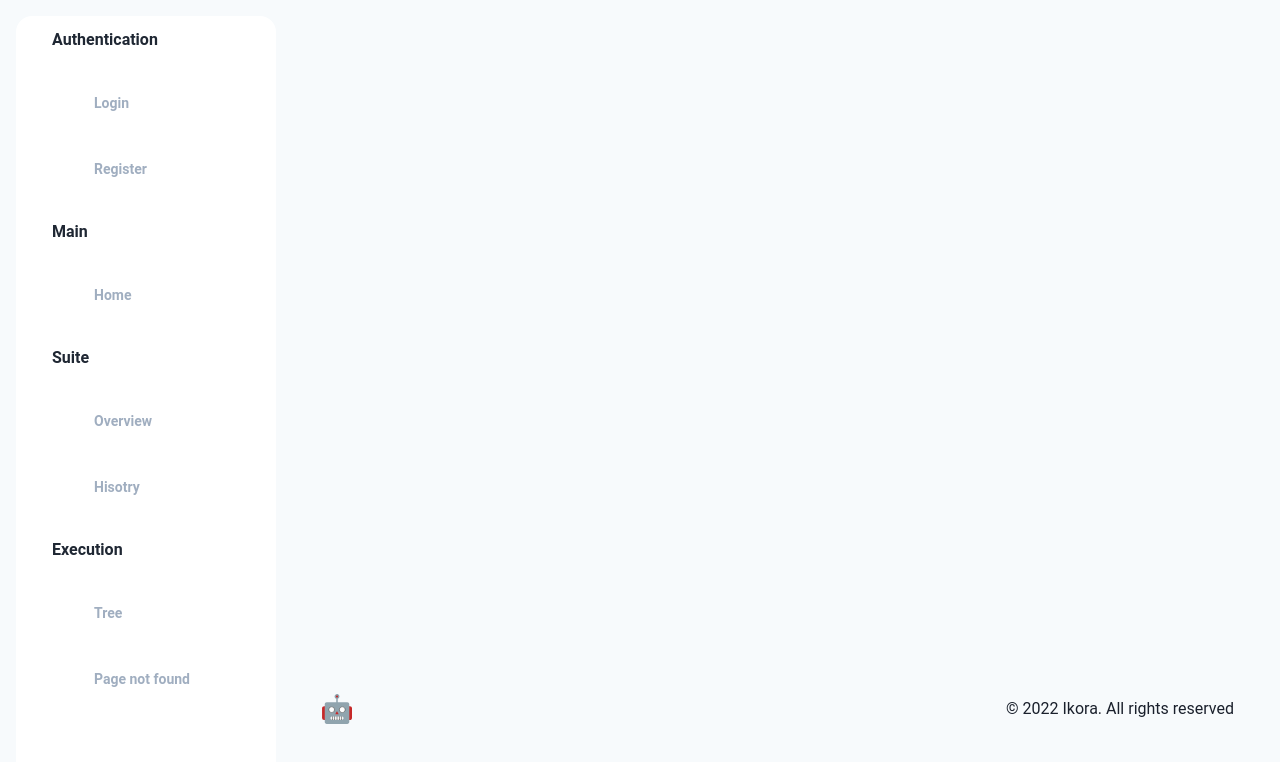
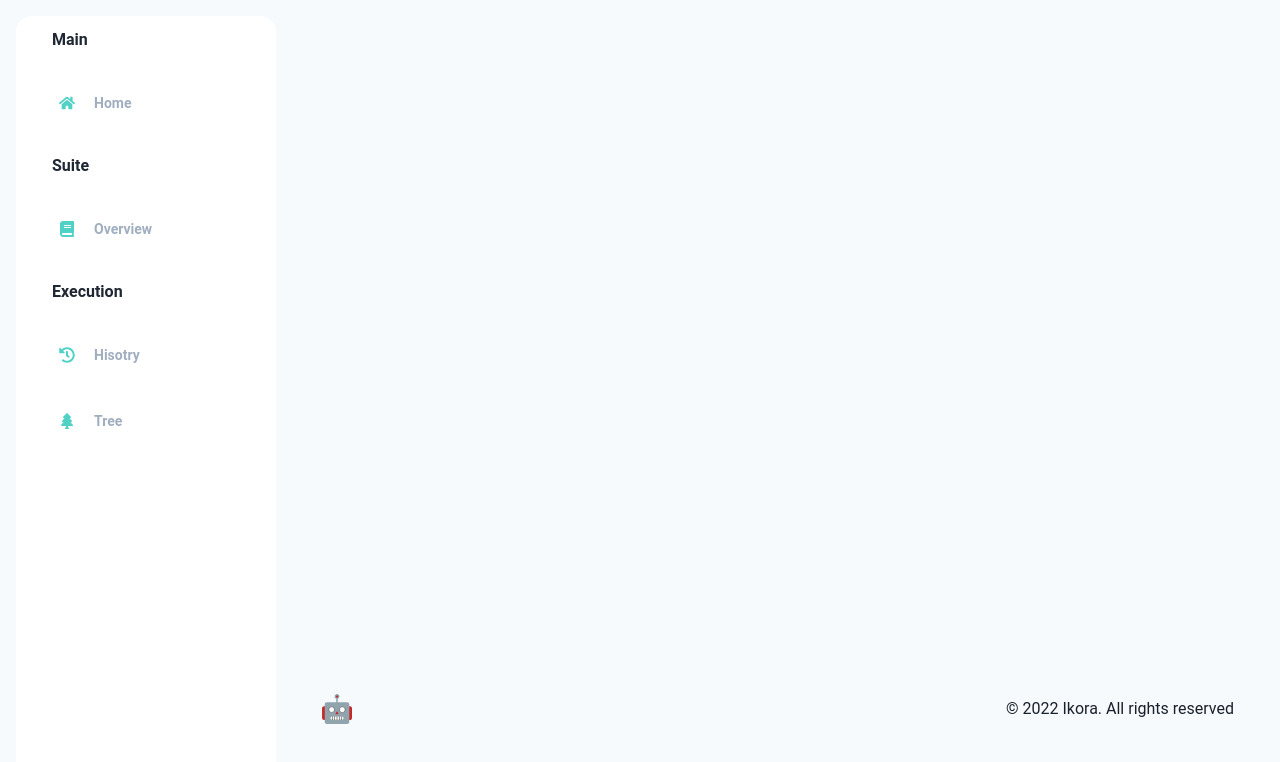
Before and after one commit to kabinja/ikora-ui, a React (Create React App) app: page / in a window 1280 px wide. Before the commit this address had no page. Shown: the top 762 px of the page. Built offline with nearby package versions, Linux system fonts and the light colour scheme.

Commit message:
fixing typing issues

```diff
--- a/src/routing.tsx
+++ b/src/routing.tsx
@@ -2,14 +2,15 @@ import type * as React from 'react';
 import { Spinner } from '@chakra-ui/react';
 import { Suspense, lazy } from 'react';
 import { MainLayout } from 'src/ui/layout/main-layout';
-import { type IconType } from 'react-icons/lib';
+import { FaBook, FaHistory, FaHome, FaRegistered, FaTree, FaUser } from 'react-icons/fa';
 
 interface RouteDefinition {
   children?: RouteDefinition[];
   name: string;
-  icon?: IconType;
+  icon?: JSX.Element;
   element?: JSX.Element;
   path?: string;
+  navbar?: true;
 }
 
 const Loading = (): React.ReactElement => {
@@ -48,47 +49,60 @@ const routes: RouteDefinition[] = [
       {
         name: 'Login',
         path: 'login',
+        icon: <FaUser />,
         element: <Login />,
       },
       {
         name: 'Register',
         path: 'register',
+        icon: <FaRegistered />,
         element: <Register />,
       },
     ],
   },
   {
+    navbar: true,
     name: 'Main',
     path: '/',
     element: <MainLayout />,
     children: [
       {
+        navbar: true,
         name: 'Home',
         element: <Home />,
+        icon: <FaHome />,
       },
       {
+        navbar: true,
         name: 'Suite',
         path: 'suite',
         children: [
           {
+            navbar: true,
             name: 'Overview',
             path: 'overview',
+            icon: <FaBook />,
             element: <SuiteOverview />,
-          },
-          {
-            name: 'Hisotry',
-            path: 'history/:id',
-            element: <SuiteHistory />,
           },
         ],
       },
       {
+        navbar: true,
         name: 'Execution',
         path: 'execution',
         children: [
           {
+            navbar: true,
+            name: 'Hisotry',
+            path: 'history/:id',
+            icon: <FaHistory />,
+            element: <SuiteHistory />,
+          },
+          {
+            navbar: true,
             name: 'Tree',
             path: 'tree',
+            icon: <FaTree />,
             element: <ExecutionTree />,
           },
         ],
--- a/src/ui/component/icon-box.tsx
+++ b/src/ui/component/icon-box.tsx
@@ -1,7 +1,13 @@
 import type React from 'react';
-import { Flex } from '@chakra-ui/react';
+import { Flex, type ThemingProps } from '@chakra-ui/react';
+import { type Dict } from '@chakra-ui/utils';
 
-const IconBox = (props): React.ReactElement => {
+interface IconBoxProps {
+  variant?: ThemingProps<string> & Dict;
+  children?: React.ReactElement;
+}
+
+const IconBox = (props: IconBoxProps): React.ReactElement => {
   const { children, ...rest } = props;
 
   return (
--- a/src/ui/component/sidebar/sidebar-content.tsx
+++ b/src/ui/component/sidebar/sidebar-content.tsx
@@ -28,7 +28,9 @@ const SidebarContent = (props: SidebarContentProps): React.ReactElement => {
   };
 
   const createLinks = (routes: RouteDefinition[]): React.ReactElement[] => {
-    return routes.map((route) => {
+    return routes
+      .filter((route) => route.navbar)
+      .map((route) => {
         if (isCategory(route)) {
           return (
             <div key={route.name}>
--- a/src/ui/layout/main-layout.tsx
+++ b/src/ui/layout/main-layout.tsx
@@ -17,12 +17,14 @@ const MainLayout: React.FC = (): React.ReactElement => {
           xl: 'calc(100% - 275px)',
         }}
       >
+        <>
           <PanelContent>
             <PanelContainer>
               <Outlet />
             </PanelContainer>
           </PanelContent>
           <PageFooter />
+        </>
       </MainPanel>
     </>
   );
--- a/src/ui/layout/main-panel.tsx
+++ b/src/ui/layout/main-panel.tsx
@@ -1,10 +1,15 @@
 import type React from 'react';
-import { Box, useStyleConfig } from '@chakra-ui/react';
+import { Box, type ThemingProps, useStyleConfig } from '@chakra-ui/react';
+import { type Dict } from '@chakra-ui/utils';
 
-const MainPanel = (props): React.ReactElement => {
+interface MainPanelProps {
+  variant: ThemingProps<string> & Dict;
+  children: React.ReactElement;
+}
+
+const MainPanel = (props: MainPanelProps): React.ReactElement => {
   const { variant, children, ...rest } = props;
   const styles = useStyleConfig('MainPanel', { variant });
-  // Pass the computed styles into the `__css` prop
   return (
     <Box __css={styles} {...rest}>
       {children}
--- a/src/ui/layout/panel-container.tsx
+++ b/src/ui/layout/panel-container.tsx
@@ -1,9 +1,14 @@
-import { Box, useStyleConfig } from '@chakra-ui/react';
+import { Box, type ThemingProps, useStyleConfig } from '@chakra-ui/react';
+import { type Dict } from '@chakra-ui/utils';
 
-const PanelContainer = (props): React.ReactElement => {
+interface PanelContainerProps {
+  variant?: ThemingProps<string> & Dict;
+  children?: React.ReactElement;
+}
+
+const PanelContainer = (props: PanelContainerProps): React.ReactElement => {
   const { variant, children, ...rest } = props;
   const styles = useStyleConfig('PanelContainer', { variant });
-  // Pass the computed styles into the `__css` prop
   return (
     <Box __css={styles} {...rest}>
       {children}
--- a/src/ui/layout/panel-content.tsx
+++ b/src/ui/layout/panel-content.tsx
@@ -1,10 +1,15 @@
 import type React from 'react';
-import { Box, useStyleConfig } from '@chakra-ui/react';
+import { Box, type ThemingProps, useStyleConfig } from '@chakra-ui/react';
+import { type Dict } from '@chakra-ui/utils';
 
-const PanelContent = (props): React.ReactElement => {
+interface PanelContentProps {
+  variant?: ThemingProps<string> & Dict;
+  children?: React.ReactElement;
+}
+
+const PanelContent = (props: PanelContentProps): React.ReactElement => {
   const { variant, children, ...rest } = props;
   const styles = useStyleConfig('PanelContent', { variant });
-  // Pass the computed styles into the `__css` prop
   return (
     <Box __css={styles} {...rest}>
       {children}
```
Also changed, not shown: src/ui/component/separator.tsx (+8 -2 lines). Lines whose indentation alone changed are shown as unchanged.
